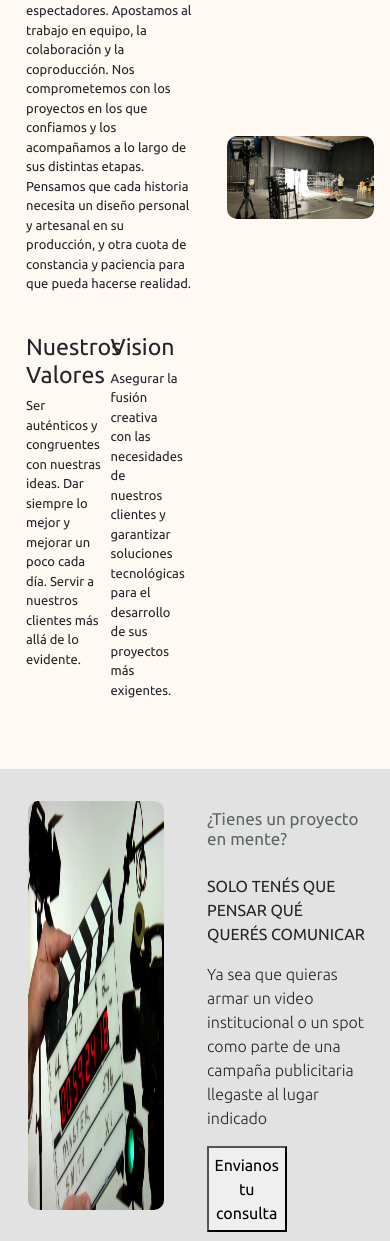
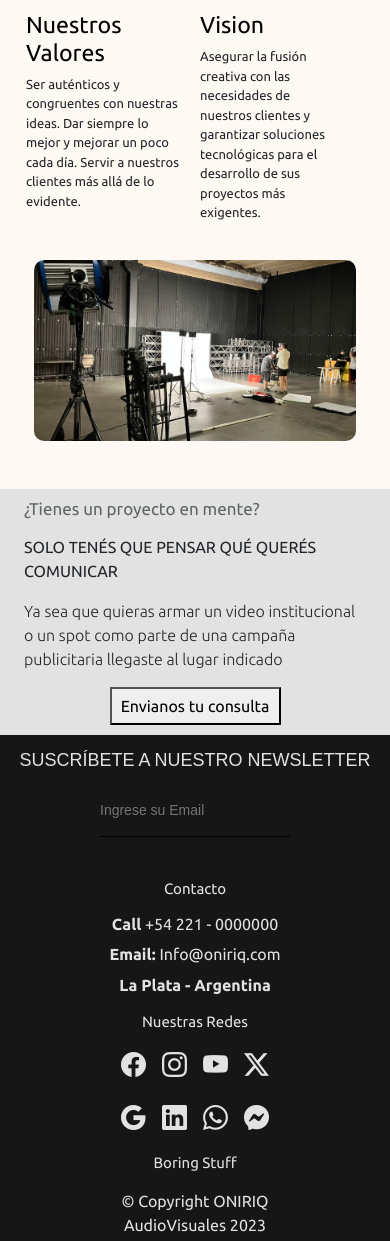
Before and after one commit to juangige/oniriq-audiovisuales, a plain HTML site: page pages/quienes-somos.html in a window 390 px wide. Shown: the part 588-1829 px from the top of the page. Drawn offline with nearby package versions, Linux system fonts and the light colour scheme.

Commit message:
Version Mobile Nosotros

```diff
--- a/css/style.css
+++ b/css/style.css
@@ -260,6 +260,7 @@
 
 .tittleSobreNosotros{
     font-family: 'Ubuntu', sans-serif;
+    color: #000000;
     font-weight: 600;
     font-size: 25px;
     padding-bottom: 10px;
@@ -300,6 +301,7 @@
 
 .nuestrosValores{
     font-family: 'Ubuntu', sans-serif;
+    color: #000000;
     font-weight: 400;
     margin: .5rem 0;
 }
@@ -315,6 +317,7 @@
 
 .visionTittle{
     font-family: 'Ubuntu', sans-serif;
+    color: #000000;
     font-weight: 400;
     margin: .5rem 0;
 }
@@ -769,3 +772,49 @@
         padding: 1px;
     }
 }
+
+/* Nosotros Mobile */
+
+@media screen and (max-width: 480px) {
+
+    .contenedorNosotros{
+        display: grid;
+        grid-template-columns: 1fr;
+        width: 100%;
+    }
+
+    .nosotros1{
+        width: 100%;
+    }
+
+    .imgRodaje{
+        display: flex;
+        align-items: center;
+        justify-content: center;
+        width: 100%;
+    }
+
+    .contenedor-info{
+        display: grid;
+        grid-template-columns: 1fr;
+    }
+
+    .img-promocion{
+        display: none;
+    }
+
+    .promocion{
+        width: 100%;
+        order: 1;
+    }
+
+    .tittlePromocion{
+        margin: 0;
+        padding: 0;
+    }
+
+    .botonConsulta{
+        display: inline-block;
+        text-align: center;
+    }
+}
```
Also changed, not shown: pages/quienes-somos.html (+1 -0 lines).
